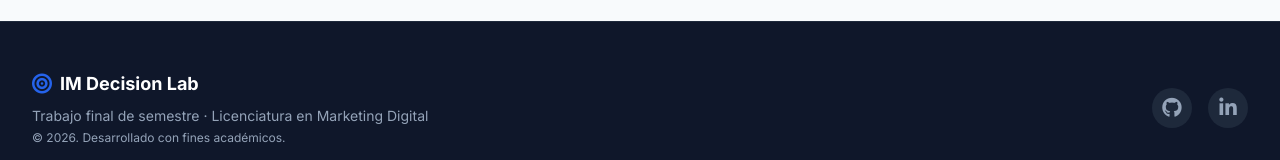
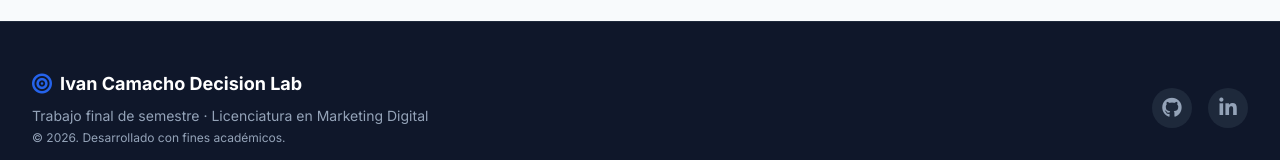
Before and after one commit to labivan/inbound-marketing-9603625k, a plain HTML site: page index.html in a window 1280 px wide. Shown: the part 3820-3980 px from the top of the page. Drawn offline with nearby package versions, Linux system fonts and the light colour scheme.

Commit message:
Update lab name in footer section

```diff
--- a/index.html
+++ b/index.html
@@ -387,7 +387,7 @@
             <div class="text-center md:text-left">
                 <div class="flex items-center justify-center md:justify-start gap-2 mb-2">
                     <i class="fa-solid fa-bullseye text-brand-primary text-xl"></i>
-                    <span class="font-bold text-lg text-white">IM Decision Lab</span>
+                    <span class="font-bold text-lg text-white">Ivan Camacho Decision Lab</span>
                 </div>
                 <p class="text-sm">Trabajo final de semestre · Licenciatura en Marketing Digital</p>
                 <p class="text-xs mt-1">© 2026. Desarrollado con fines académicos.</p>
```
